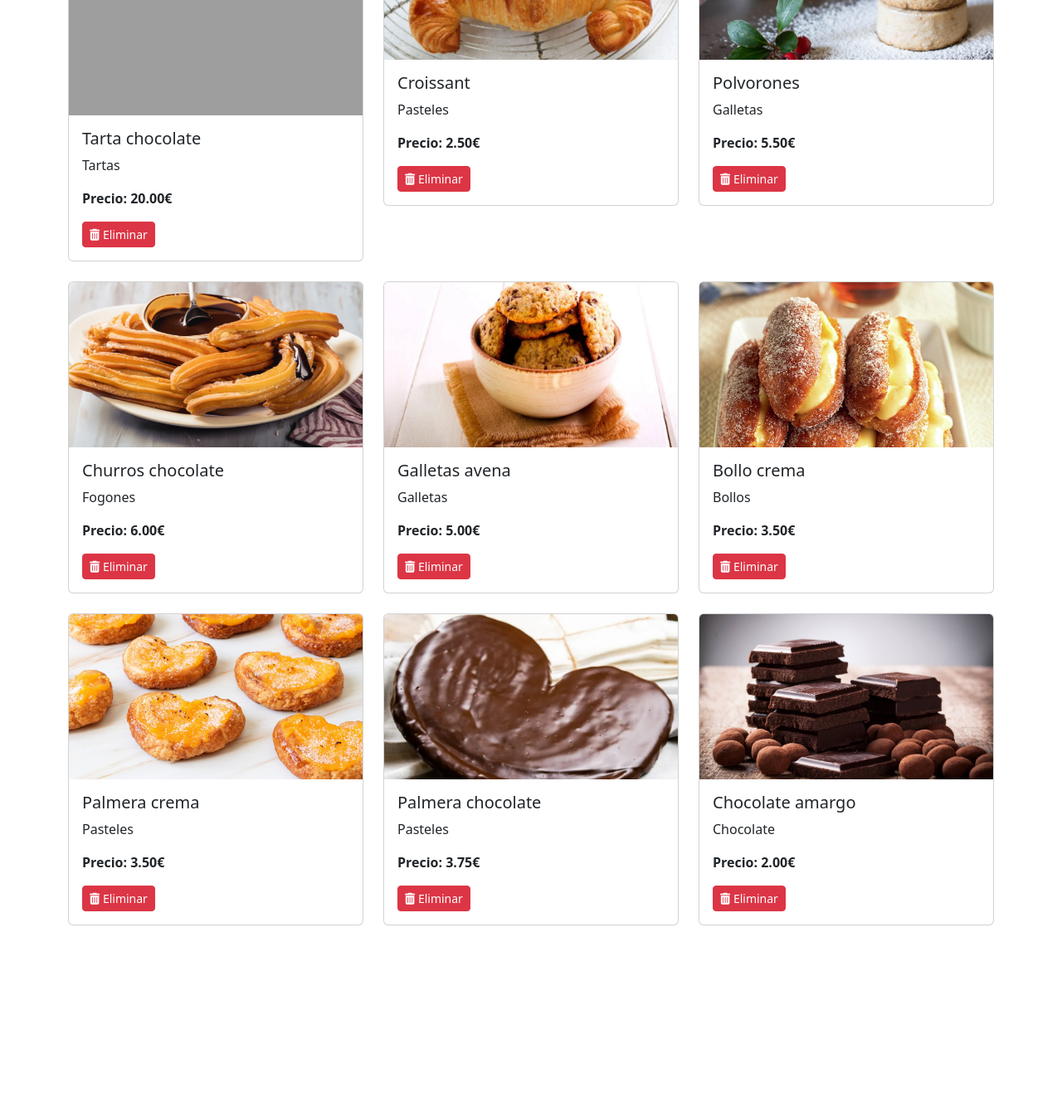
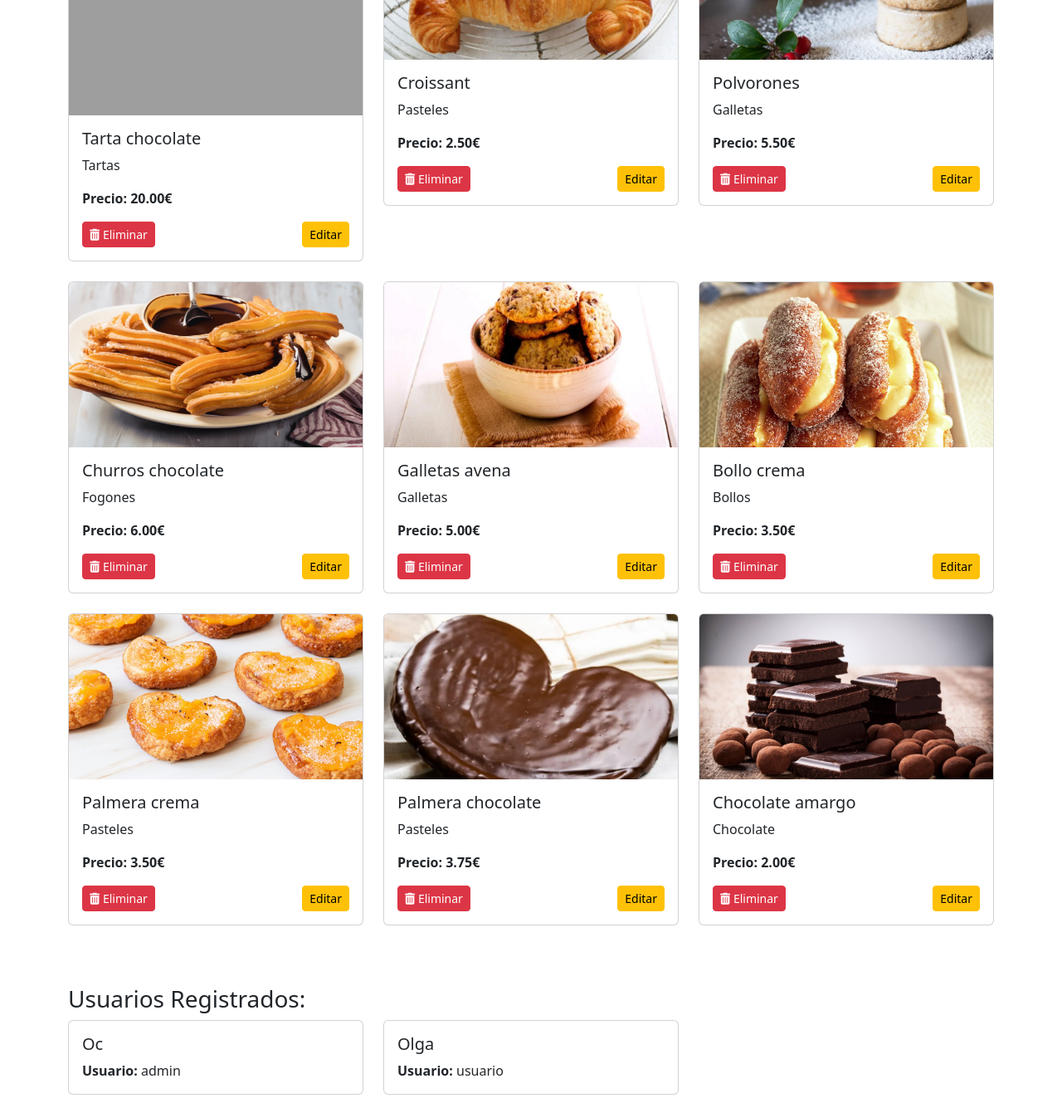
Before and after one commit to Juliogarort/Pasteleria_JulioGarcia, a PHP site: page /mainAdmin.php in a window 1280 px wide. Shown: the part 479-1814 px from the top of the page at 83% size. Before the commit the page ends 1594 px from the top, so only its background shows below. Run offline with PHP 8.4, Linux system fonts and the light colour scheme; a user stored in the database is signed in; data comes from the database, SQL or seed files in the repository; grey boxes are pictures that could not be loaded.

Commit message:
edicion productos

```diff
--- a/mainAdmin.php
+++ b/mainAdmin.php
@@ -66,6 +66,7 @@ $clientes = $stmtClientes->fetchAll(PDO::FETCH_ASSOC);
 
 <!DOCTYPE html>
 <html lang="es">
+
 <head>
     <meta charset="UTF-8">
     <meta name="viewport" content="width=device-width, initial-scale=1.0">
@@ -81,6 +82,7 @@ $clientes = $stmtClientes->fetchAll(PDO::FETCH_ASSOC);
     <!-- Bootstrap JS -->
     <script src="https://cdn.jsdelivr.net/npm/bootstrap@5.3.0/dist/js/bootstrap.bundle.min.js"></script>
 </head>
+
 <body>
     <!-- Header -->
     <header class=" container d-flex justify-content-between align-items-center py-3 mb-4 border-bottom">
@@ -114,7 +116,6 @@ $clientes = $stmtClientes->fetchAll(PDO::FETCH_ASSOC);
                     <?php endforeach; ?>
                 </select>
             </div>
-            <!-- Botón para enviar el formulario -->
             <button type="submit" class="btn btn-primary">Añadir Producto</button>
         </form>
 
@@ -127,25 +128,83 @@ $clientes = $stmtClientes->fetchAll(PDO::FETCH_ASSOC);
                 <?php foreach ($dulces as $dulce): ?>
                     <div class="col-md-4 mb-4">
                         <div class="card">
-                    <img src="<?= htmlspecialchars($dulce['imagen']); ?>" class="card-img-top" alt="Imagen de <?= htmlspecialchars($dulce['nombre']); ?>">
+                            <img src="<?= htmlspecialchars($dulce['imagen']); ?>" class="card-img-top" alt="<?= htmlspecialchars($dulce['nombre']); ?>">
                             <div class="card-body">
                                 <h5 class="card-title"><?= htmlspecialchars($dulce['nombre']); ?></h5>
                                 <p class="card-text"><?= htmlspecialchars($dulce['categoria']); ?></p>
                                 <p class="card-text"><strong>Precio: <?= number_format($dulce['precio'], 2); ?>€</strong></p>
-                        <!-- Botón de eliminar -->
-                        <form action="eliminar.php" method="POST" class="mt-2">
+                                <!-- Contenedor flex para botones -->
+                                <div class="d-flex justify-content-between align-items-center">
+                                    <form action="eliminar.php" method="POST">
                                         <input type="hidden" name="id_producto" value="<?= htmlspecialchars($dulce['id']); ?>">
-                            <button type="submit" class="btn btn-danger btn-sm">
-                                <i class="fas fa-trash-alt"></i> Eliminar
-                            </button>
+                                        <button type="submit" class="btn btn-danger btn-sm"><i class="fas fa-trash-alt"></i> Eliminar</button>
                                     </form>
+                                    <button type="button" class="btn btn-warning btn-sm" data-bs-toggle="modal" data-bs-target="#editarModal<?= $dulce['id']; ?>">Editar</button>
+                                </div>
+                            </div>
+                        </div>
+
+                    </div>
+
+                    <!-- Modal para Editar Producto -->
+                    <div class="modal fade" id="editarModal<?= $dulce['id']; ?>" tabindex="-1" aria-labelledby="editarModalLabel<?= $dulce['id']; ?>" aria-hidden="true">
+                        <div class="modal-dialog">
+                            <div class="modal-content">
+                                <div class="modal-header">
+                                    <h5 class="modal-title" id="editarModalLabel<?= $dulce['id']; ?>">Editar Producto</h5>
+                                    <button type="button" class="btn-close" data-bs-dismiss="modal" aria-label="Close"></button>
+                                </div>
+                                <form method="POST" action="editarProducto.php">
+                                    <div class="modal-body">
+                                        <input type="hidden" name="id_producto" value="<?= $dulce['id']; ?>">
+                                        <div class="mb-3">
+                                            <label for="nombre<?= $dulce['id']; ?>" class="form-label">Nombre</label>
+                                            <input type="text" class="form-control" id="nombre<?= $dulce['id']; ?>" name="nombre" value="<?= htmlspecialchars($dulce['nombre']); ?>" required>
+                                        </div>
+                                        <div class="mb-3">
+                                            <label for="precio<?= $dulce['id']; ?>" class="form-label">Precio</label>
+                                            <input type="number" class="form-control" id="precio<?= $dulce['id']; ?>" name="precio" value="<?= htmlspecialchars($dulce['precio']); ?>" required>
+                                        </div>
+                                        <div class="mb-3">
+                                            <label for="categoria<?= $dulce['id']; ?>" class="form-label">Categoría</label>
+                                            <input type="text" class="form-control" id="categoria<?= $dulce['id']; ?>" name="categoria" value="<?= htmlspecialchars($dulce['categoria']); ?>" required>
+                                        </div>
+                                        <div class="mb-3">
+                                            <label for="imagen<?= $dulce['id']; ?>" class="form-label">Imagen (URL)</label>
+                                            <input type="text" class="form-control" id="imagen<?= $dulce['id']; ?>" name="imagen" value="<?= htmlspecialchars($dulce['imagen']); ?>" required>
+                                        </div>
+                                    </div>
+                                    <div class="modal-footer">
+                                        <button type="button" class="btn btn-secondary" data-bs-dismiss="modal">Cancelar</button>
+                                        <button type="submit" class="btn btn-success">Guardar Cambios</button>
+                                    </div>
+                                </form>
+                            </div>
+                        </div>
+                    </div>
+
+                <?php endforeach; ?>
+            <?php endif; ?>
+        </div>
+        <!-- Listado de Usuarios Registrados -->
+        <h3 class="mt-5">Usuarios Registrados:</h3>
+        <div class="row">
+            <?php if (empty($clientes)): ?>
+                <p>No hay usuarios registrados.</p>
+            <?php else: ?>
+                <?php foreach ($clientes as $cliente): ?>
+                    <div class="col-md-4 mb-3">
+                        <div class="card h-100">
+                            <div class="card-body">
+                                <h5 class="card-title"><?= htmlspecialchars($cliente['nombre']); ?></h5>
+                                <p class="card-text"><strong>Usuario:</strong> <?= htmlspecialchars($cliente['usuario']); ?></p>
                             </div>
                         </div>
                     </div>
                 <?php endforeach; ?>
             <?php endif; ?>
         </div>
-
     </div>
 </body>
+
 </html>
```
Also changed, not shown: editarProducto.php (added, +25 -0 lines). Lines whose indentation alone changed are shown as unchanged.
